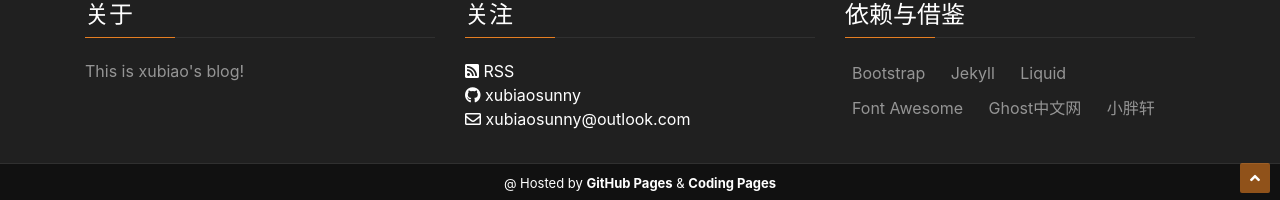
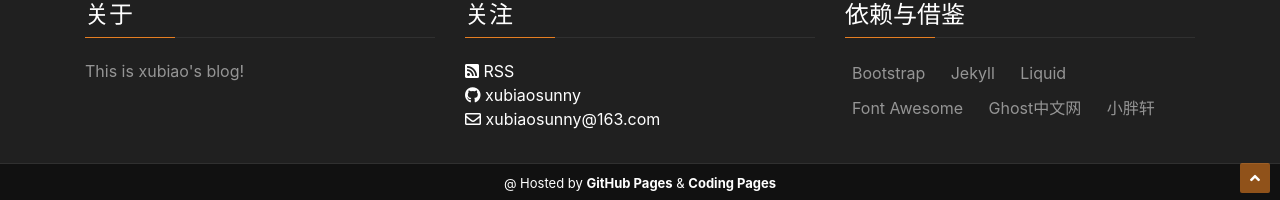
Before and after one commit to xubiaosunny/xubiaosunny.github.io, a Jekyll site: the page built from index.html, in a window 1280 px wide and 900 px high, scrolled down 2437 px. Shown: the part 697-897 px from the top of the window. Built offline with Jekyll 4.4.1, drawn with Linux system fonts in a browser that asks for light colours; the list of posts is cut into pages by our own code; some of the changed text lies outside the part shown.

Commit message:
Update _config.yml

```diff
--- a/_config.yml
+++ b/_config.yml
@@ -15,11 +15,11 @@
 # in the templates via {{ site.myvariable }}.
 timezone: Asia/Shanghai
 title: 徐彪的网络日志
-email: xubiaosunny@outlook.com
+email: xubiaosunny@163.com
 description: >- # this means to ignore newlines until "baseurl:"
   This is xubiao's blog!
 baseurl: "" # the subpath of your site, e.g. /blog
-url: "https://blog.123090.xyz" # the base hostname & protocol for your site, e.g. http://example.com
+url: "https://xubiaosunny.github.io" # the base hostname & protocol for your site, e.g. http://example.com
 twitter_username: xubiaosunny
 github_username:  xubiaosunny
 
```
